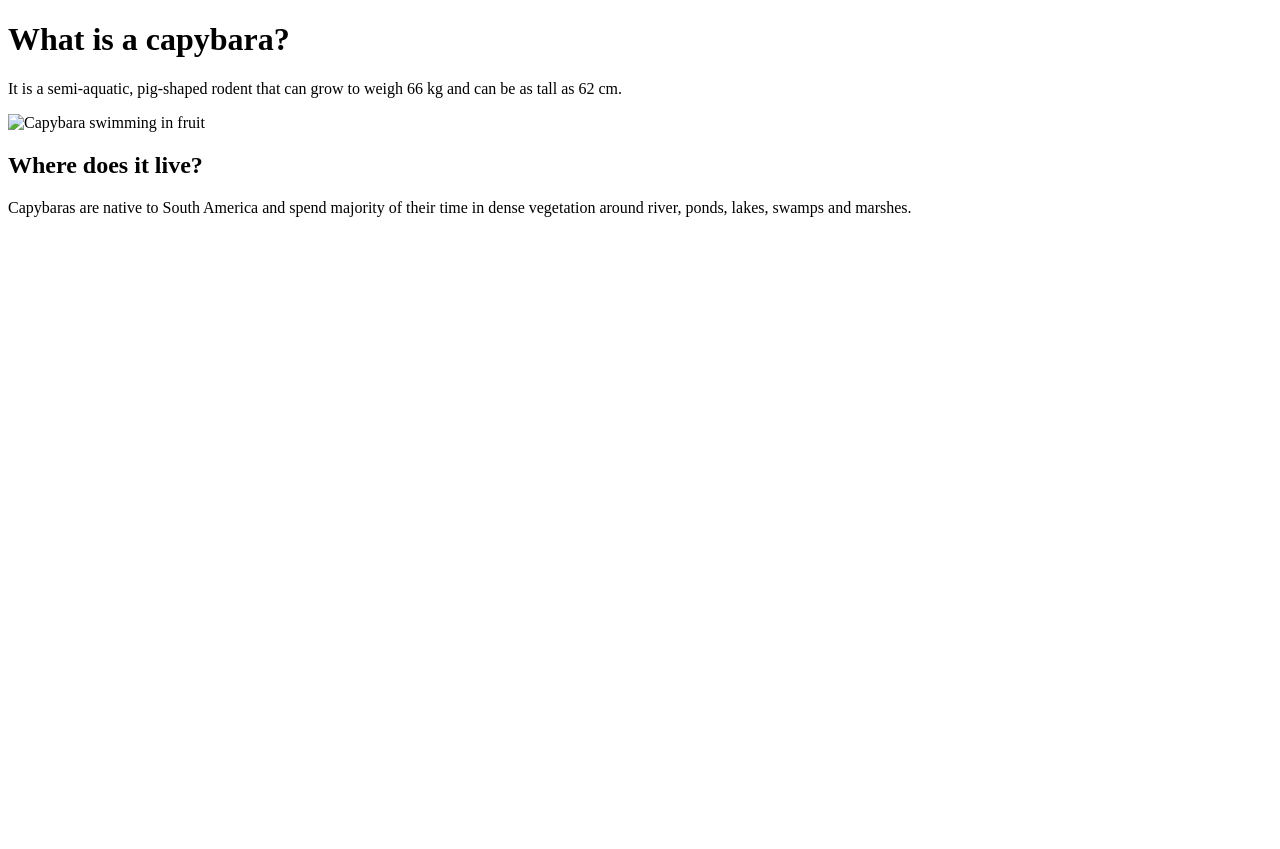
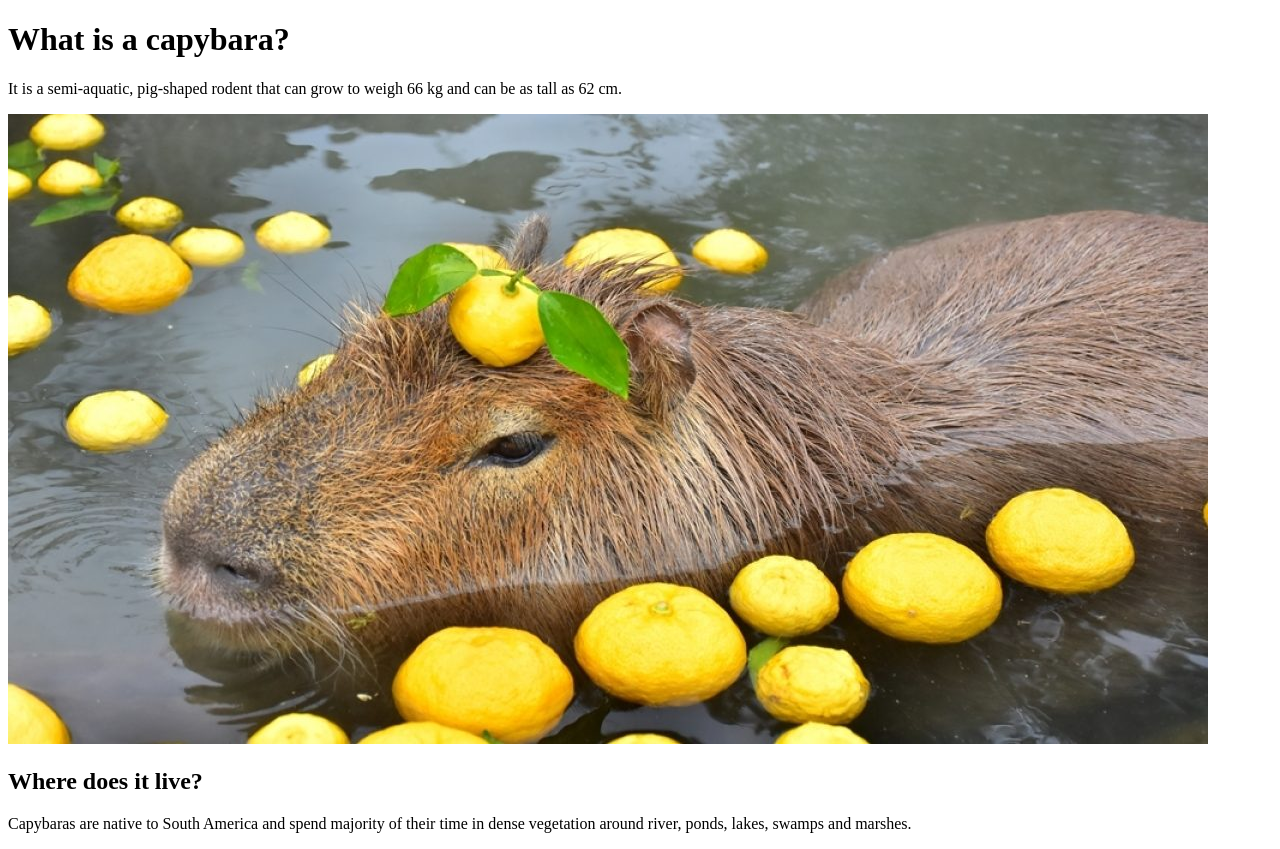
Before and after one commit to zoelauren/First-website, a plain HTML site: page index.html in a window 1280 px wide. Before the commit the page ends 800 px from the top, so only its background shows below. Drawn offline with Linux system fonts and the light colour scheme; the site is published under a folder, as on GitHub Pages, so addresses that start at the root find nothing.

Commit message:
Update index.html

```diff
--- a/index.html
+++ b/index.html
@@ -9,7 +9,7 @@
 <h1>What is a capybara?</h1>
 
 <p>It is a semi-aquatic, pig-shaped rodent that can grow to weigh 66 kg and can be as tall as 62 cm.</p>
-<img src="/images/capybarafruit.jpg" alt="Capybara swimming in fruit"/>
+<img src="images/capybarafruit.jpg" alt="Capybara swimming in fruit"/>
 <h2>Where does it live?</h2>
 <p>Capybaras are native to South America and spend majority of their time in dense vegetation around river, ponds, lakes, swamps and marshes.</p>
 
```
